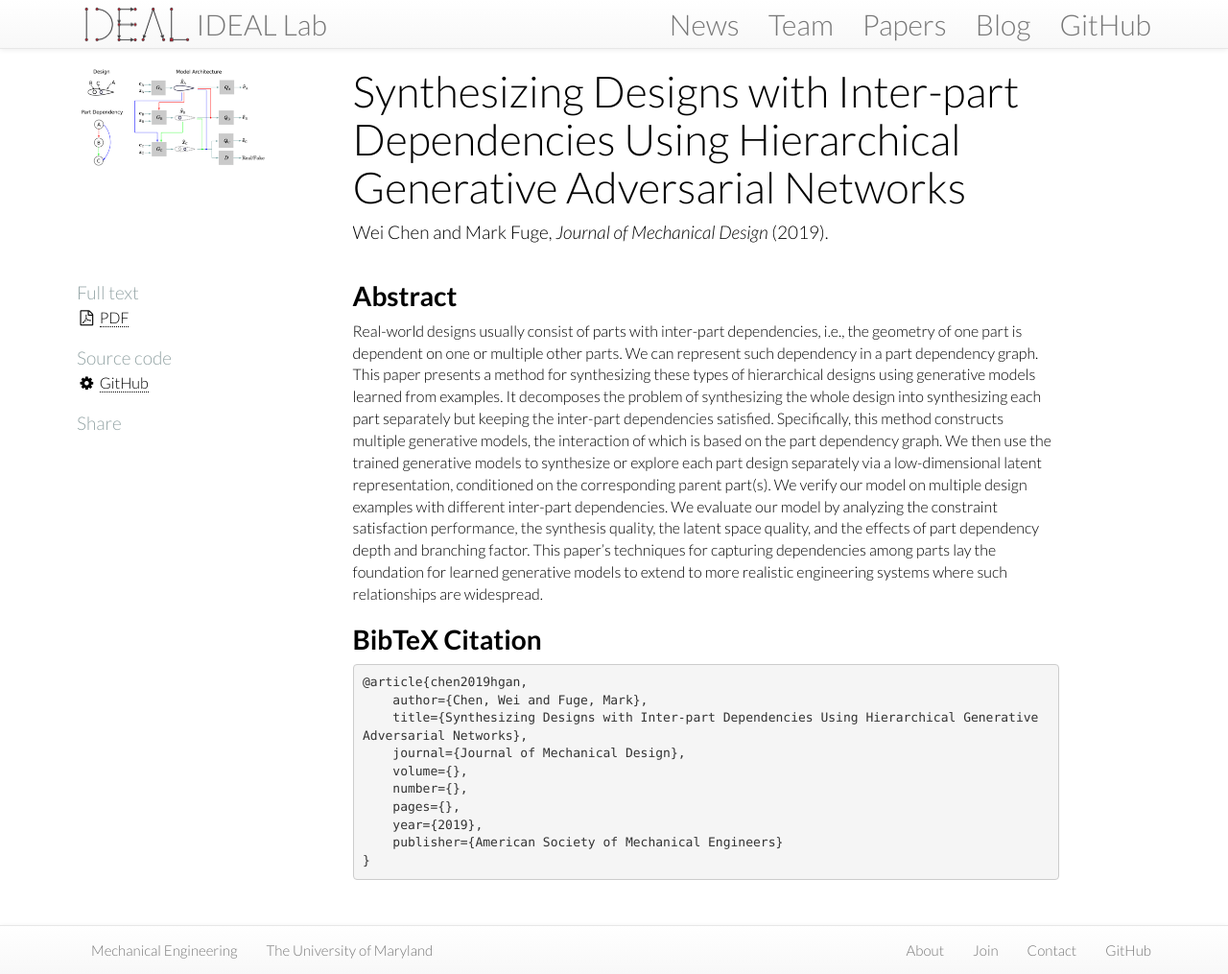
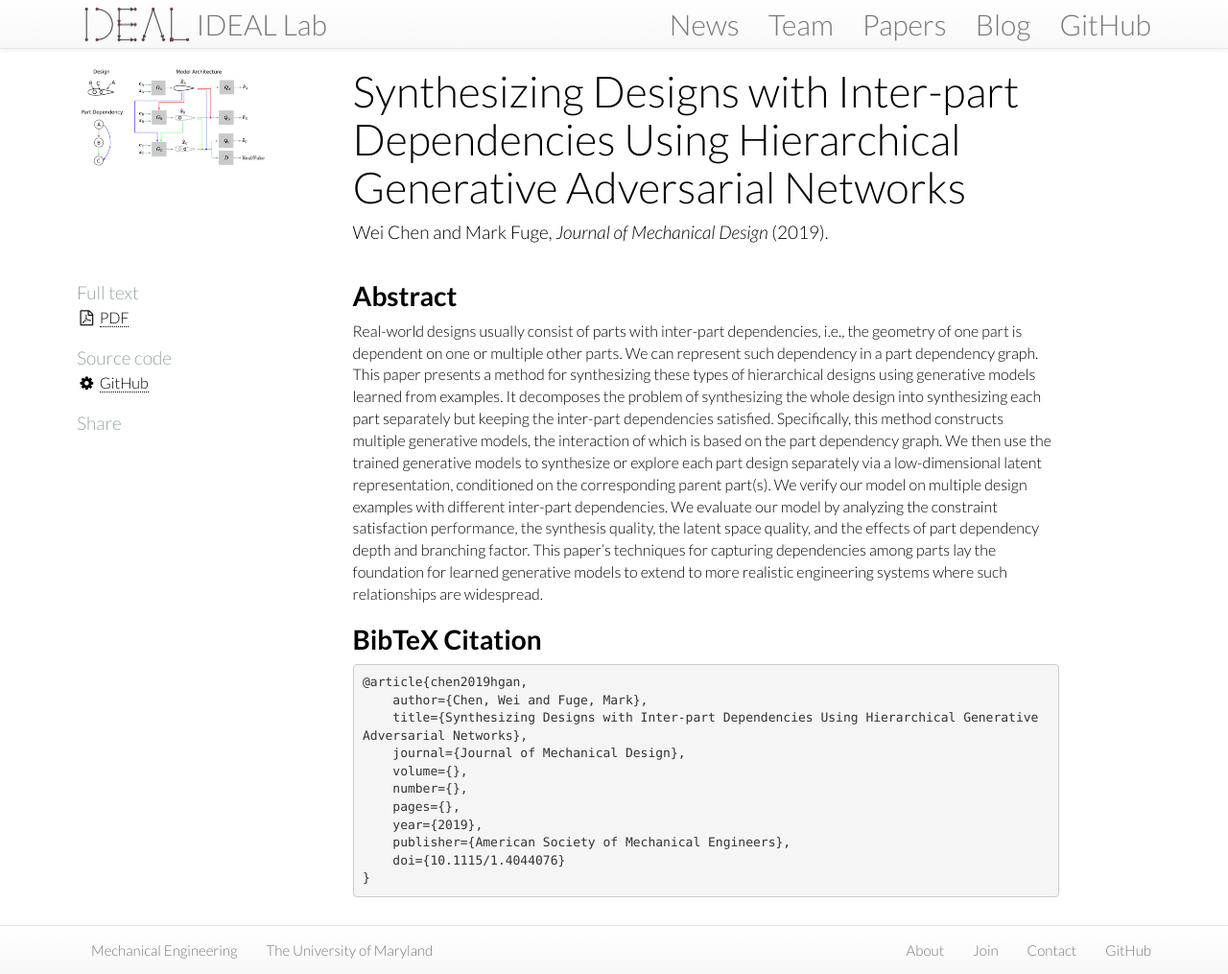
Before and after one commit to IDEALLab/ideallab.github.io, a Jekyll site: the page built from papers/_posts/2019-06-12-jmd-hgan.md, in a window 1280 px wide and 1015 px high. Shown: the whole window at 96% size. Built offline with Jekyll 4.4.1, drawn with Linux system fonts in a browser that asks for light colours; nearby versions of some CDN libraries.

Commit message:
add doi to the HGAN paper

````diff
--- a/papers/_posts/2019-06-12-jmd-hgan.md
+++ b/papers/_posts/2019-06-12-jmd-hgan.md
@@ -40,6 +40,7 @@ Real-world designs usually consist of parts with inter-part dependencies, i.e.,
     number={},
     pages={},
     year={2019},
-    publisher={American Society of Mechanical Engineers}
+    publisher={American Society of Mechanical Engineers},
+    doi={10.1115/1.4044076}
 }
 ```
````
